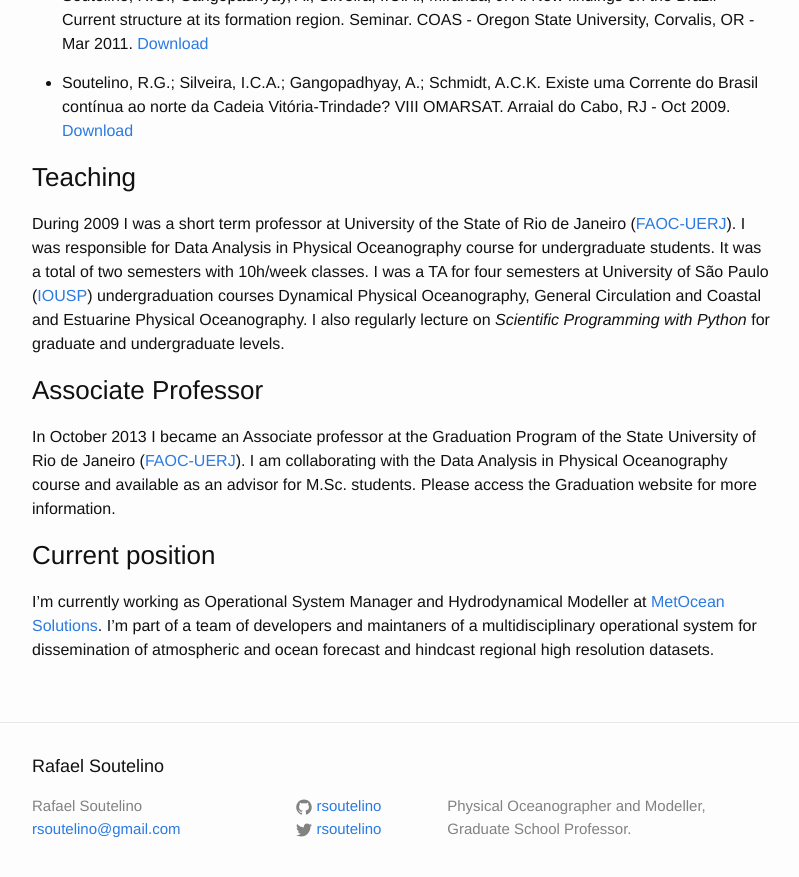
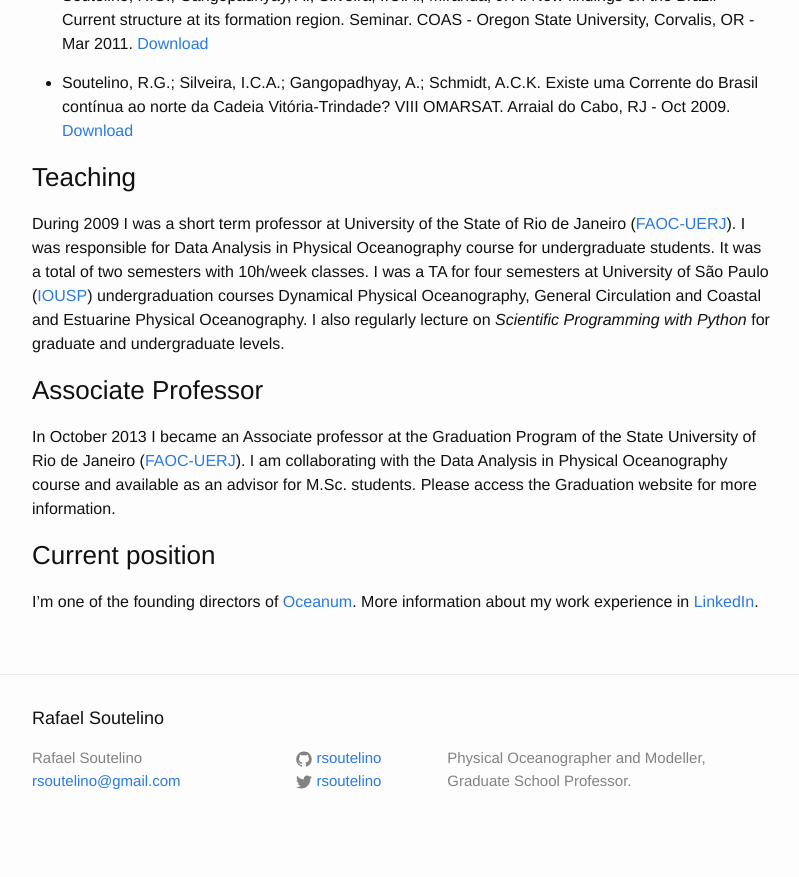
Before and after one commit to rsoutelino/rsoutelino.github.io, a Jekyll site: the page built from career.md, in a window 1280 px wide and 900 px high, scrolled down 816 px. Shown: the top 877 px of the window, without its empty margins (238-1037 px from the left). Built offline with Jekyll 4.4.1, drawn with Linux system fonts in a browser that asks for light colours; after the commit the page ends 1668 px from its top, so only the background shows below that.

Commit message:
updating my position

```diff
--- a/career.md
+++ b/career.md
@@ -34,4 +34,4 @@ In October 2013 I became an Associate professor at the Graduation Program of the
 
 ### Current position
 
-I'm currently working as Operational System Manager and Hydrodynamical Modeller at [MetOcean Solutions](http://metocean.co.nz). I'm part of a team of developers and maintaners of a multidisciplinary operational system for dissemination of atmospheric and ocean forecast and hindcast regional high resolution datasets.
+I'm one of the founding directors of [Oceanum](http://oceanum.science). More information about my work experience in [LinkedIn](http://https://www.linkedin.com/in/rafael-soutelino-26ab9b2a/).
```
